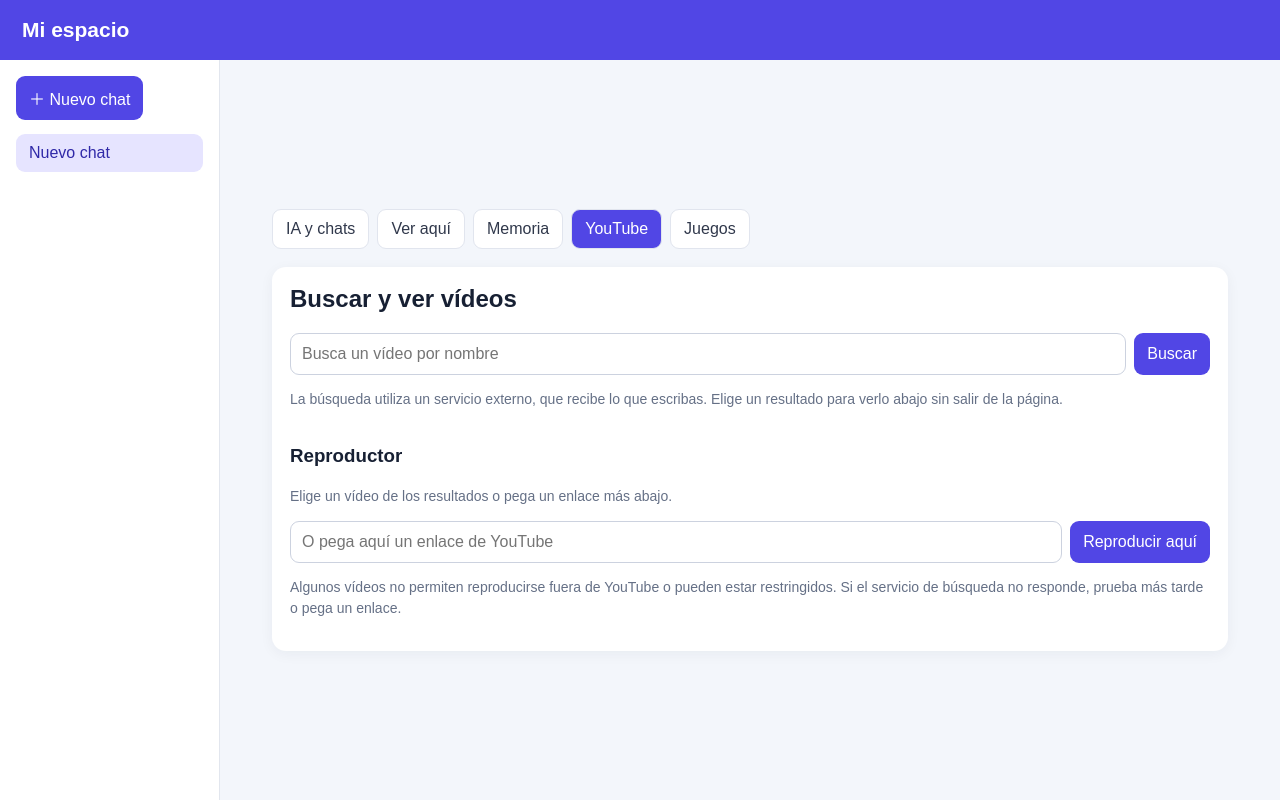
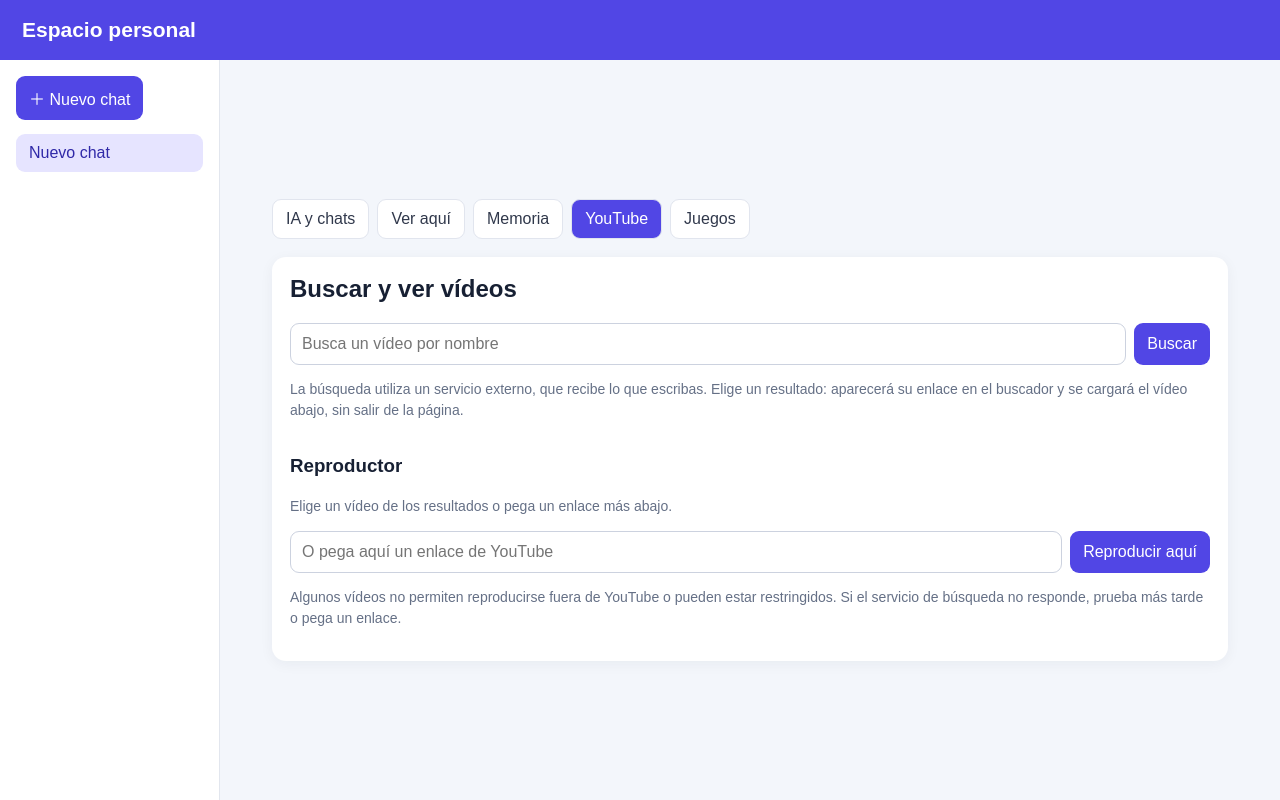
Before and after one commit to marcosbutron-dotcom/mi-espacio-ia, a plain HTML site: page index.html in a window 1280 px wide. Both pictures are taken after a click on the button "YouTube". Drawn offline with Linux system fonts and the light colour scheme.

Commit message:
Add files via upload

```diff
--- a/index.html
+++ b/index.html
@@ -3,7 +3,7 @@
 <head>
   <meta charset="utf-8">
   <meta name="viewport" content="width=device-width, initial-scale=1">
-  <title>Mi espacio</title>
+  <title>Espacio personal</title>
   <style>
     * { box-sizing: border-box; }
     body {
@@ -66,7 +66,7 @@
   </style>
 </head>
 <body>
-  <header>Mi espacio</header>
+  <header>Espacio personal</header>
 
   <div class="layout">
     <aside>
@@ -129,7 +129,7 @@
           <input id="youtubeSearch" type="search" placeholder="Busca un vídeo por nombre" required>
           <button>Buscar</button>
         </form>
-        <p class="hint">La búsqueda utiliza un servicio externo, que recibe lo que escribas. Elige un resultado para verlo abajo sin salir de la página.</p>
+        <p class="hint">La búsqueda utiliza un servicio externo, que recibe lo que escribas. Elige un resultado: aparecerá su enlace en el buscador y se cargará el vídeo abajo, sin salir de la página.</p>
         <p id="youtubeStatus" class="hint" role="status" aria-live="polite"></p>
         <div id="youtubeResults" class="video-results"></div>
         <h3>Reproductor</h3>
@@ -330,6 +330,7 @@
     };
 
     function playYoutube(id) {
+      $("#youtubeQuery").value = "https://www.youtube.com/watch?v=" + id;
       const frame = document.createElement("iframe");
       frame.src = "https://www.youtube.com/embed/" + encodeURIComponent(id) + "?rel=0";
       frame.title = "Reproductor de YouTube";
```
